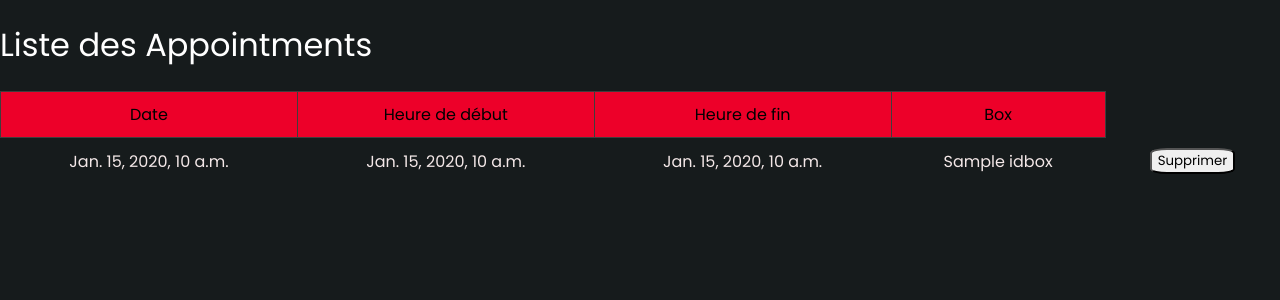
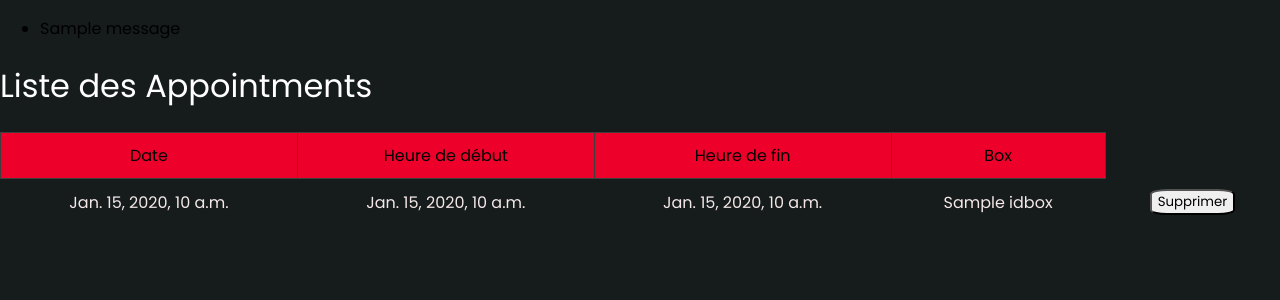
Before and after one commit to 4l43/ProjetSI, a Django app: template ProjetSI_Locale/mysiteWeb/App1/templates/reservation.html in a window 1280 px wide. Shown: the part 61-361 px from the top of the page. Run offline with Django 3.2, Linux system fonts and the light colour scheme; the template is opened without the code that fills it: most values are stand-ins (such as "Sample title", 1, 10 or a date in 2020); one stand-in notice (Sample message) is shown.

Commit message:
Update reservation.html

```diff
--- a/ProjetSI_Locale/mysiteWeb/App1/templates/reservation.html
+++ b/ProjetSI_Locale/mysiteWeb/App1/templates/reservation.html
@@ -26,6 +26,15 @@
             </a>
         </div>
     </nav>
+    {% if messages %}
+    <div class="messages">
+        <ul>
+            {% for message in messages %}
+            <li class="message {{ message.tags }}">{{ message }}</li>
+            {% endfor %}
+        </ul>
+    </div>
+    {% endif %}
     <h1>Liste des Appointments</h1>
     <table>
         <thead>
```
